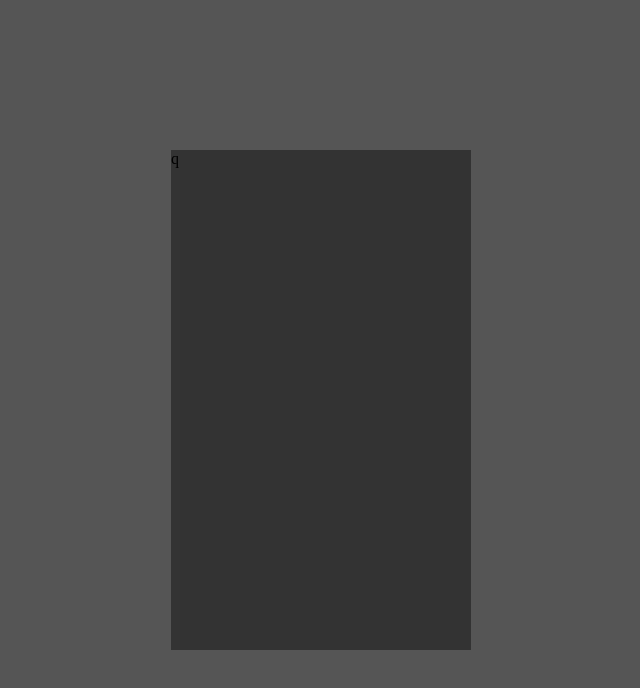
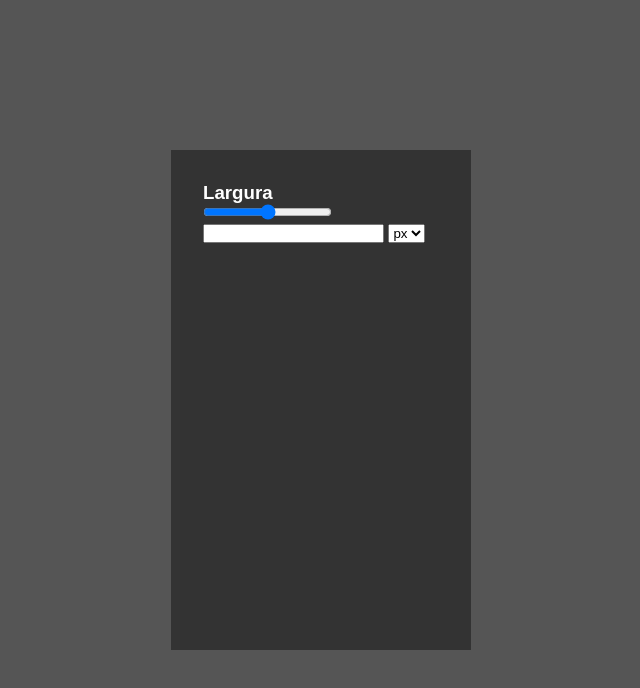
Before and after one commit to leonardolima99/Custom-width-grapes, a plain HTML site: page index.html in a window 1280 px wide. Shown: the whole page, without its empty margins (319-959 px from the left). Drawn offline with Linux system fonts and the light colour scheme.

Commit message:
3 files modified

```diff
--- a/index.html
+++ b/index.html
@@ -9,9 +9,17 @@
       Remove all code in `styles.css`!
     -->
     <link rel="stylesheet" href="styles.css" />
-    <script type="module" src="script.js"></script>
   </head>
   <body>
-    <div class="style-manager">q</div>
+    <div class="style-manager">
+      <h3>Largura</h3>
+      <input type="range" min="0" max="250" class="custom-width-range" />
+      <input type="text" class="custom-width-number" />
+      <select name="custom-width-unit">
+        <option value="px">px</option>
+        <option value="%">%</option>
+      </select>
+    </div>
+    <script type="module" src="script.js"></script>
   </body>
 </html>
--- a/script.js
+++ b/script.js
@@ -1 +1,9 @@
-console.log('Hello!');
+const range = document.querySelector('.custom-width-range');
+const number = document.querySelector('.custom-width-number');
+console.log('oooi');
+
+range.addEventListener('input', () => {
+  number.target.value = range.target.value;
+  console.log('hey');
+});
+name = 'custom-width';
--- a/styles.css
+++ b/styles.css
@@ -10,6 +10,8 @@ body {
   height: 100vh;
   justify-content: center;
   align-items: center;
+  font-family: Arial, Helvetica, sans-serif;
+  color: #fff;
 }
 
 .style-manager {
@@ -17,4 +19,5 @@ body {
   width: 300px;
   height: 500px;
   background-color: #333;
+  padding: 2rem;
 }
```
